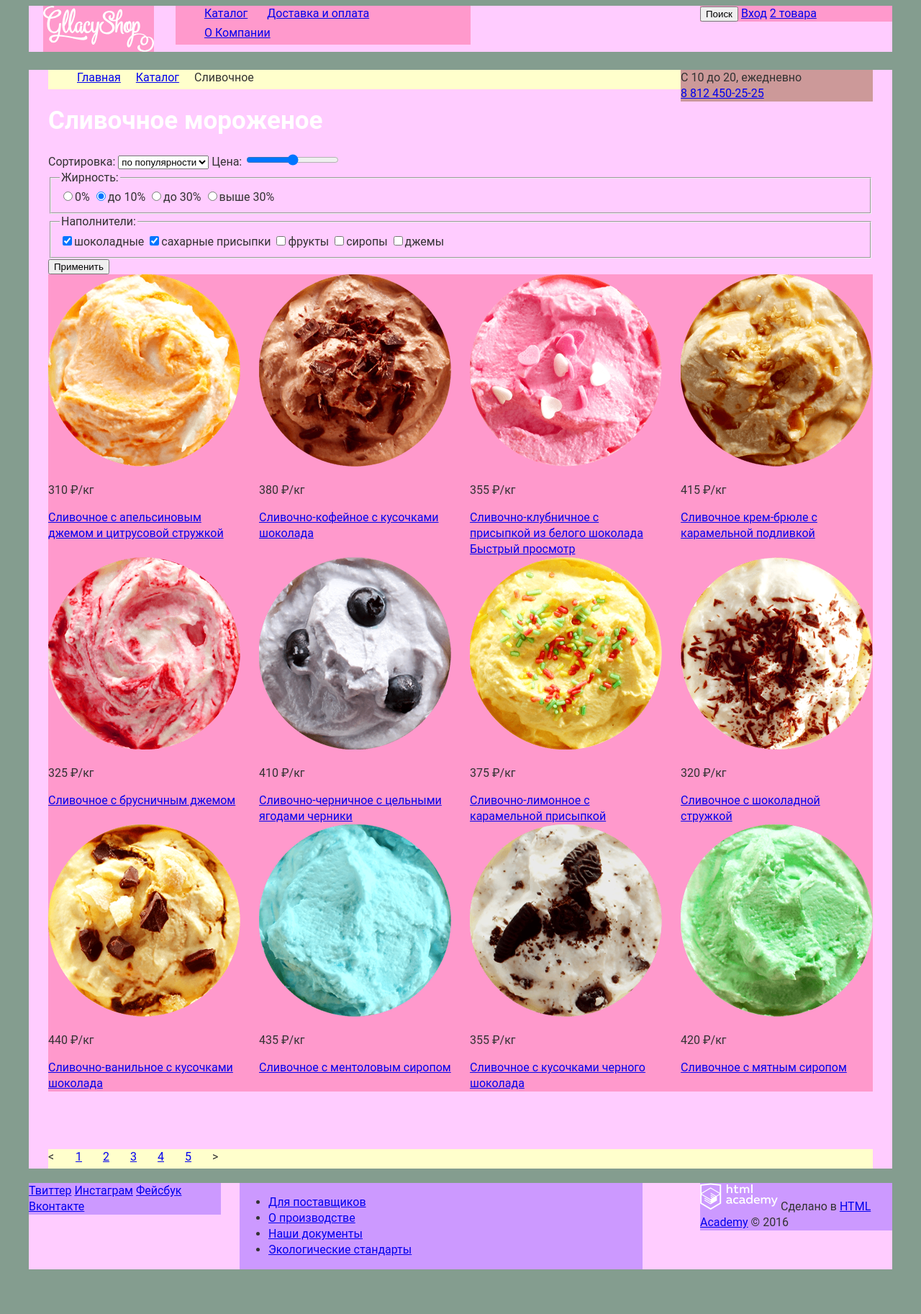
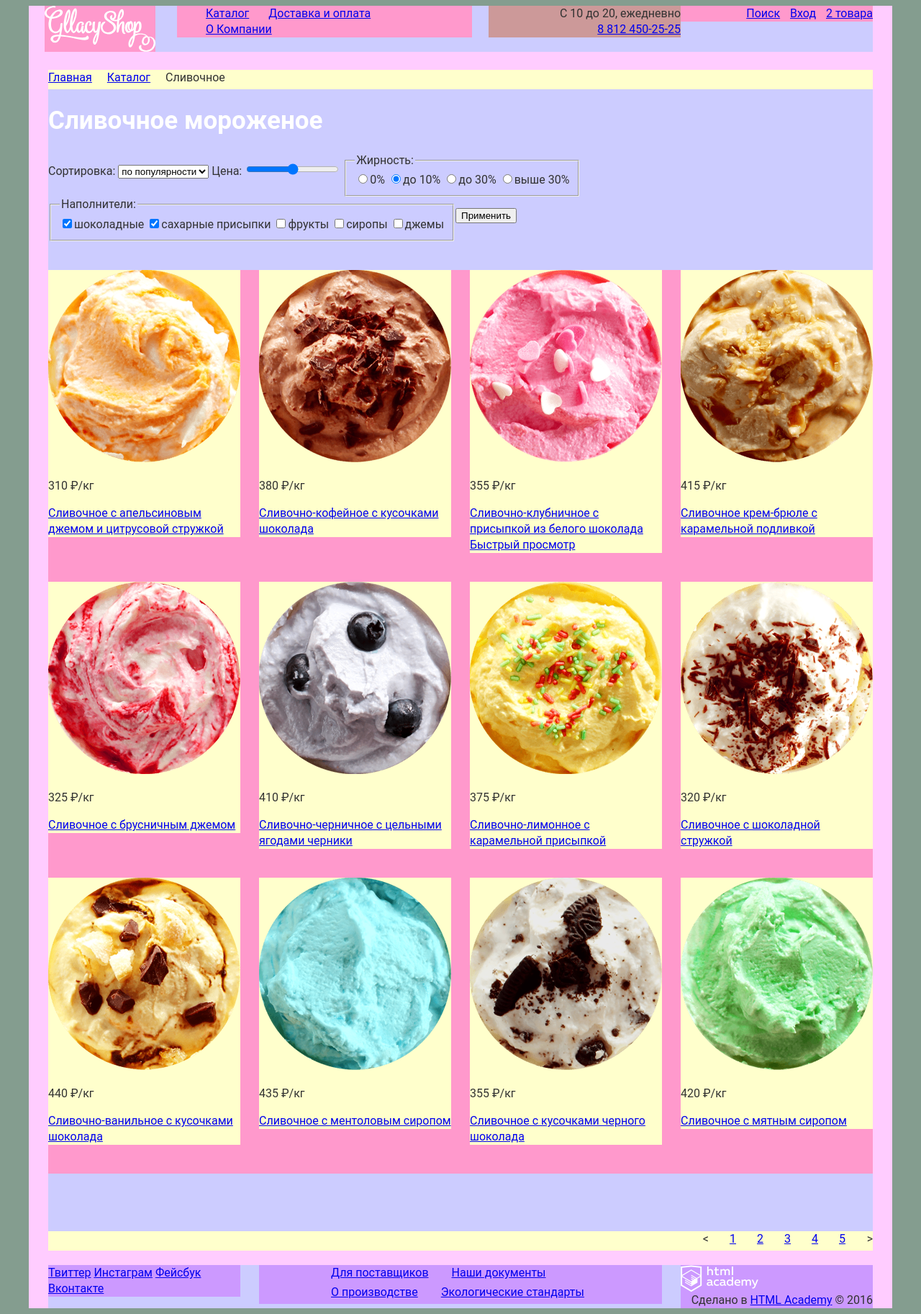
Before and after one commit to AnnaBusheva/243160-gllacy, a plain HTML site: page catalog.html in a window 1280 px wide. Shown: the whole page at 72% size. Before the commit the page ends 1771 px from the top, so only its background shows below. Drawn offline with Linux system fonts and the light colour scheme.

Commit message:
Сетка, вариант 2

```diff
--- a/catalog.html
+++ b/catalog.html
@@ -6,7 +6,8 @@
     <link href="css/style.css" rel="stylesheet">
   </head>
   <body>
-    <header class="main-header clearfix">
+    <div class="all-content">
+      <header class="main-header central clearfix">
         <a href="#"><img src="img/logo-gllacy.svg" alt="Логотип Глейси" width="154" height="64"></a>
         <nav class="main-nav">
           <ul>
@@ -16,16 +17,16 @@
           </ul>
         </nav>
         <div class="user-block">
-      	<button class="btn-header" type="button">Поиск</button>
+        	<a class="btn-header" href="#">Поиск</a>
         	<a class="btn-header" href="#">Вход</a>
         	<a class="btn-full" href="#">2 товара</a>
         </div>
-    </header>
-    <main>
         <div class="aside">
           <span>С 10 до 20, ежедневно</span><br>
           <a href="tel:88124502525">8 812 450-25-25</a>
         </div>
+      </header>
+      <main class="central">
         <div class="breadcrumbs">
           <ul>
             <li><a href="#">Главная</a></li>
@@ -34,7 +35,7 @@
           </ul>
         </div>
         <h1>Сливочное мороженое</h1>
-    <form action="#" method="get">
+        <form class="filters" action="#" method="get">
           <label>
             Сортировка:
             <select name="sort">
@@ -157,7 +158,7 @@
           </ul>
         </div>
       </main>
-    <footer class="main-footer clearfix">
+      <footer class="main-footer central clearfix">
         <div class="socials">
           <a class="btn-tw" href="#">Твиттер</a>
           <a class="btn-inst" href="#">Инстаграм</a>
@@ -167,15 +168,16 @@
         <div class="docs">
           <ul>
             <li><a href="#">Для поставщиков</a></li>
+            <li><a href="#">Наши документы</a></li>
             <li><a href="#">О производстве</a></li>
-          <li><a href="#">Наши документы</a></li>
             <li><a href="#">Экологические стандарты</a></li>
           </ul>
         </div>
         <div class="copyright">
           <img src="img/logo-academy.png" alt="Логотип разработчика" width="108" height="38">
-        Сделано в <a href="https://htmlacademy.ru">HTML Academy</a> &#169; 2016
+          <span>Сделано в <a href="https://htmlacademy.ru">HTML Academy</a> &#169; 2016</span>
         </div>
       </footer>
+    </div>
   </body>
 </html>
--- a/css/style.css
+++ b/css/style.css
@@ -17,13 +17,17 @@ h1, h2 {
 	font-family: Roboto, sans-serif;
 }
 
-.main-header {
+.all-content {
 	width: 1200px;
 	margin: 0 auto;
-	margin-bottom: 25px;
 
 	/* Подсветка */
 	background-color: #fcf;
+}
+
+.central {
+	width: 1146px;
+	margin: 0 auto;
 }
 
 .clearfix::after {
@@ -32,10 +36,16 @@ h1, h2 {
 	clear: both;
 }
 
+.main-header {
+	margin-bottom: 25px;
+
+	/* Подсветка */
+	background-color: #ccf;
+}
+
 .main-header img {
 	float: left;
-	width: 154px;
-	margin-left: 20px;
+	margin-left: -5px;
 
 	/* Подсветка */
 	background-color: #f9c;
@@ -55,31 +65,38 @@ h1, h2 {
 	display: inline-block;
 	margin-right: 27px;
 	font-size: 16px;
+	vertical-align: top;
 }
 
 .user-block {
 	float: right;
 	width: 267px;
+	text-align: right;
 
 	/* Подсветка */
 	background-color: #f9c;
 }
 
-main {
-	width: 1146px;
-	margin: 0 auto;
-	padding: 0 27px;
+.user-block a {
+	margin-right: 10px;
+}
 
-	/* Подсветка */
-	background-color: #fcf;
+.user-block a:last-child {
+	margin-right: 0;
 }
 
 .aside {
 	float: right;
 	width: 267px;
+	text-align: right;
 
 	/* Подсветка */
 	background-color: #c99;
+}
+
+main {
+	/* Подсветка */
+	background-color: #ccf;
 }
 
 /* возникло подозрение, что в слайдере не обошлось без position, поэтому он не доделан */
@@ -103,6 +120,8 @@ main {
 }
 
 .slider-switch {
+	margin: 0;
+	padding: 0;
 	font-size: 0;
 }
 
@@ -119,20 +138,17 @@ main {
 	background-color: #f9c;
 }
 
-.offer-item-1 {
+.offer-item {
 	float: left;
 	width: 560px;
+	margin-right: 26px;
 
 	/* Подсветка */
 	background-color: #c9f;
 }
 
-.offer-item-2 {
-	float: right;
-	width: 560px;
-
-	/* Подсветка */
-	background-color: #c9f;
+.offer-item:last-child {
+	margin-right: 0;
 }
 
 .best-selling {
@@ -153,6 +169,9 @@ main {
 	width: 267px;
 	margin-right: 26px;
 	font-size: 16px;
+
+	/* Подсветка */
+	background-color: #c9f;
 }
 
 .best-selling li:last-child {
@@ -164,6 +183,24 @@ main {
 
 	/* Подсветка */
 	background-color: #f9c;
+}
+
+.features ul {
+	margin: 0;
+	padding: 0;
+	list-style: none;
+	font-size: 0;
+}
+
+.features li {
+	display: inline-block;
+	width: 560px;
+	margin-right: 26px;
+	font-size: 16px;
+}
+
+.features li:nth-child(2n) {
+	margin-right: 0;
 }
 
 .content {
@@ -189,6 +226,8 @@ main {
 	background-color: #c9f;
 }
 
+/* Про отступ: класс выравнивания задан родителю, main. Если убрать main,
+выравнивать придётся каждый блок внутри него, а их немало, учитывая 2 страницы */
 .map {
 	margin-left: -27px;
 }
@@ -202,12 +241,10 @@ main {
 }
 
 .main-footer {
-	width: 1200px;
-	margin: 0 auto;
 	margin-top: 20px;
 
 	/* Подсветка */
-	background-color: #fcf;
+	background-color: #ccf;
 }
 
 .socials {
@@ -221,18 +258,41 @@ main {
 
 .docs {
 	float: left;
-	width: 560px;
+	width: 360px;
+	padding: 0 100px;
+	font-size: 0;
 
 	/* Подсветка */
 	background-color: #c9f;
 }
 
+.docs ul {
+	margin: 0;
+	padding: 0;
+	list-style: none;
+}
+
+.docs li {
+	display: inline-block;
+	margin-right: 32px;
+	font-size: 16px;
+}
+
+.docs li:nth-child(2n) {
+	margin-right: 0;
+}
+
 .copyright {
 	float: right;
 	width: 267px;
+	text-align: right;
 
 	/* Подсветка */
 	background-color: #c9f;
+}
+
+.copyright img {
+	display: block;
 }
 
 /* catalog */
@@ -244,9 +304,30 @@ main {
 	background-color: #ffc;
 }
 
+.breadcrumbs ul {
+	margin: 0;
+	padding: 0;
+	list-style: none;
+}
+
 .breadcrumbs li {
 	display: inline-block;
 	margin-right: 21px;
+	font-size: 16px;
+}
+
+.filters {
+	margin-bottom: 40px;
+	font-size: 0;
+}
+
+.filters label {
+	font-size: 16px;
+}
+
+.filters fieldset {
+	display: inline-block;
+	vertical-align: middle;
 	font-size: 16px;
 }
 
@@ -267,8 +348,12 @@ main {
 	display: inline-block;
 	width: 267px;
 	margin-right: 26px;
+	margin-bottom: 40px;
 	vertical-align: top;
 	font-size: 16px;
+
+	/* Подсветка */
+	background-color: #ffc;
 }
 
 .catalog li:nth-child(4n) {
@@ -277,6 +362,7 @@ main {
 
 .pagination {
 	font-size: 0;
+	text-align: right;
 
 	/* Подсветка */
 	background-color: #ffc;
@@ -293,3 +379,7 @@ main {
 	margin-right: 12px;
 	font-size: 16px;
 }
+
+.pagination li:last-child {
+	margin-right: 0;
+}
```
Also changed, not shown: index.html (+15 -13 lines). Lines whose indentation alone changed are shown as unchanged.
